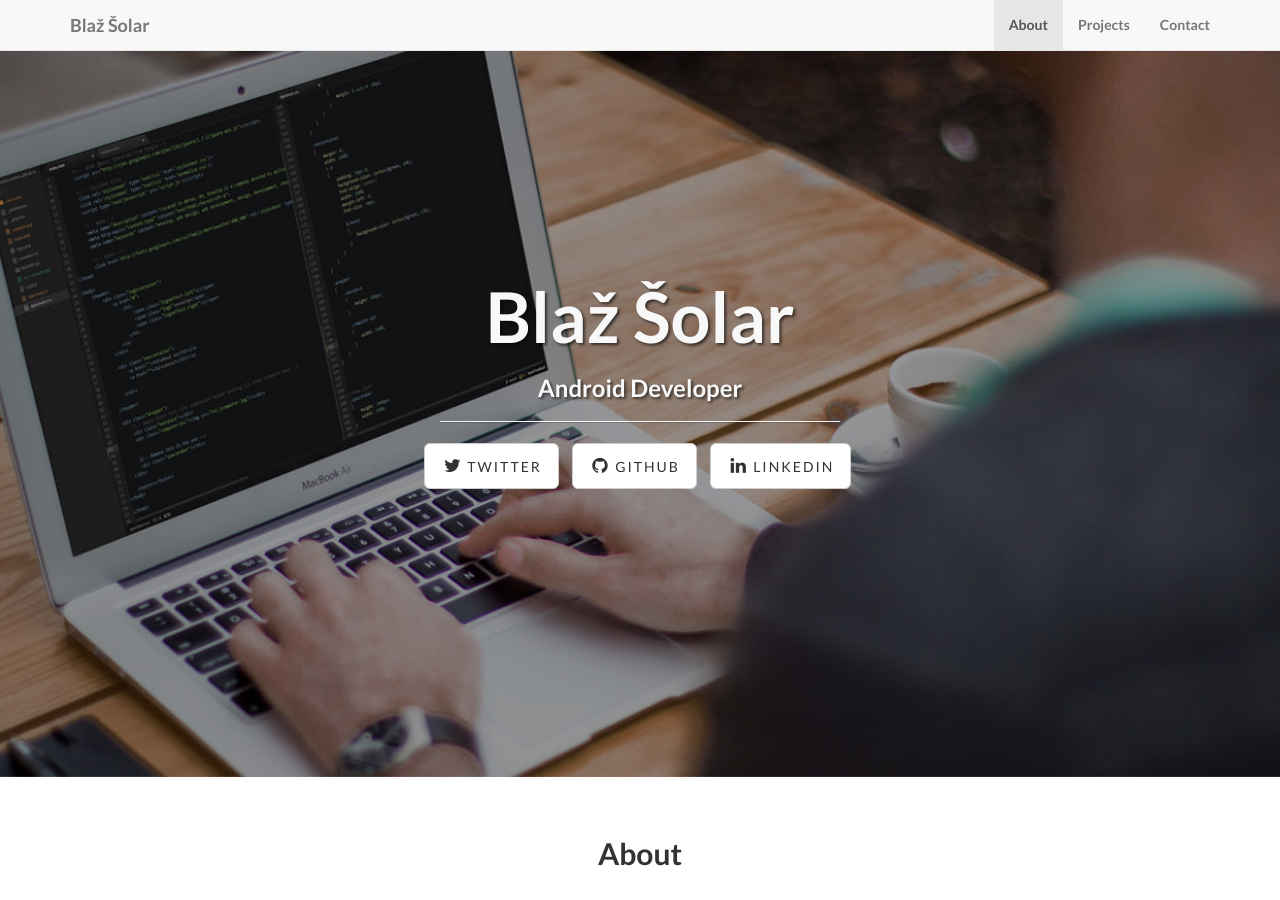
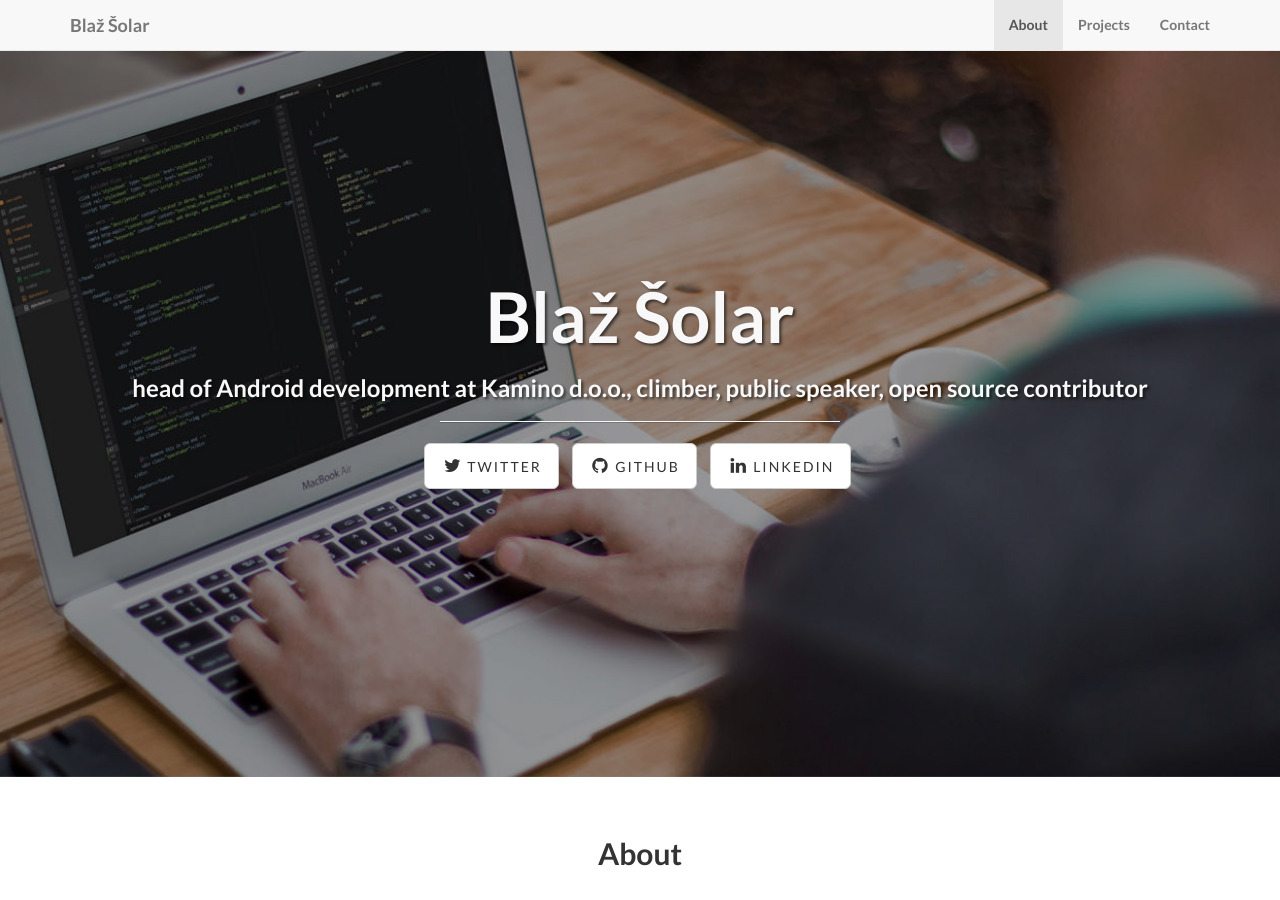
Before and after one commit to blazsolar/blazsolar.github.io, a Jekyll site: the page built from index.html, in a window 1280 px wide and 900 px high. Built offline with Jekyll 4.4.1, drawn with Linux system fonts in a browser that asks for light colours.

Commit message:
Update index.html

```diff
--- a/index.html
+++ b/index.html
@@ -1,5 +1,5 @@
 ---
 layout: default
 title: Blaž Šolar
-subTitle: Android Developer
+subTitle: head of Android development at Kamino d.o.o., climber, public speaker, open source contributor
 ---
```
